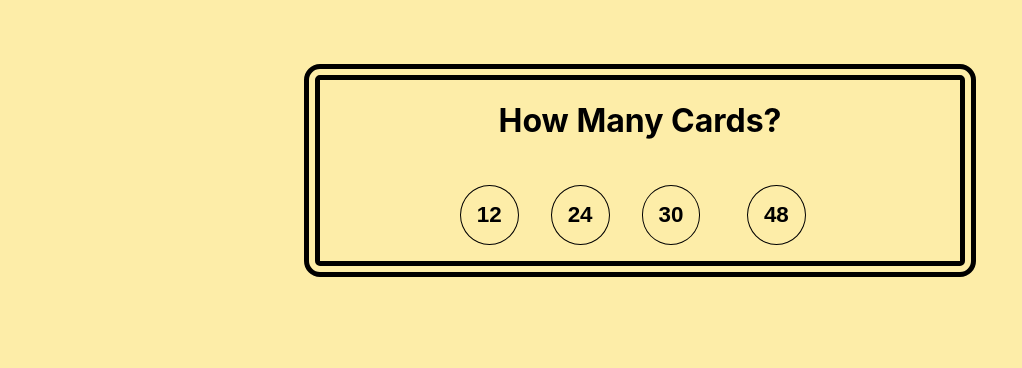
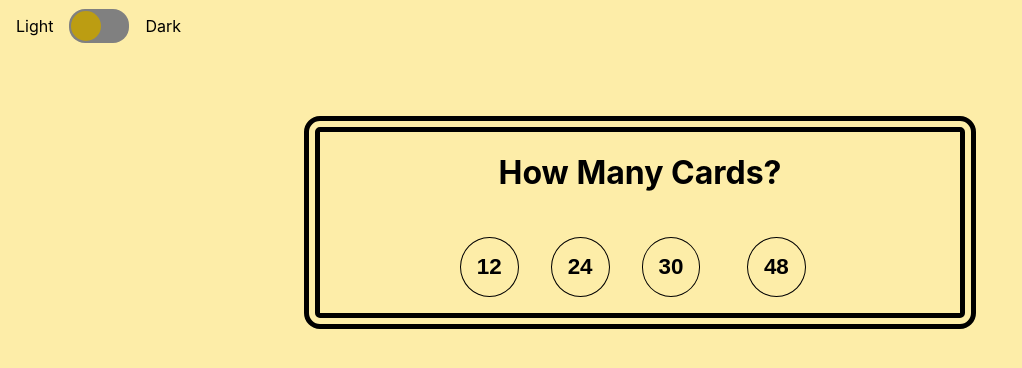
Before and after one commit to NadyaCodes/matchy-matchy, a React (Create React App) app: page / in a window 1280 px wide. Shown: the top 368 px of the page, without its empty margins (0-1022 px from the left). Built offline with nearby package versions, Linux system fonts and the light colour scheme.

Commit message:
add dark mode toggle

```diff
--- a/src/App.css
+++ b/src/App.css
@@ -1,5 +1,13 @@
-* {
+* > .light {
   background-color: #fdeda8;
+  color: black;
+  min-height: 100vh
+}
+
+* > .dark {
+  background-color: black;
+  color: #fdeda8;
+  min-height: 100vh
 }
 
 .card {
@@ -103,6 +111,7 @@
   border-radius: 50%;
   border: .07rem solid black;
   padding: 1rem;
+  background-color: #fdeda8;
 }
 
 .num-button:hover {
@@ -110,7 +119,7 @@
   background-color: black;
   color: #fdeda8;
   -webkit-box-shadow: 0px 10px 13px -7px #000000, -4px 3px 23px 6px rgba(130,122,86,0.59);
-box-shadow: 0px 10px 13px -7px #000000, -4px 3px 23px 6px rgba(130,122,86,0.59);
+  box-shadow: 0px 10px 13px -7px #000000, -4px 3px 23px 6px rgba(130,122,86,0.59);
 }
 
 .num-container {
@@ -138,6 +147,7 @@ box-shadow: 0px 10px 13px -7px #000000, -4px 3px 23px 6px rgba(130,122,86,0.59);
   border: .07rem solid black;
   padding: 1rem;
   width: 200px;
+  background-color: #fdeda8;
 }
 
 .back-button:hover {
@@ -195,6 +205,7 @@ div.time-banner > div {
   width: 30px;
   top: 2px;
   border-radius: 50%;
+  background-color:#bc9d12;
 }
 
 .switchLeft {
@@ -204,3 +215,11 @@ div.time-banner > div {
 .switchRight {
   left: 28px;
 }
+
+
+
+/* theme */
+
+.dark {
+  background-color: #000000;
+}
--- a/src/App.js
+++ b/src/App.js
@@ -2,6 +2,7 @@ import logo from './logo.svg';
 import './App.css';
 import {useState} from 'react'
 import CardDisplay from './CardDisplay';
+import Switch from './Switch';
 
 function App() {
   const [state, setState] = useState({num: 0, end: false, view: 'light', direction: 'vertical'})
@@ -10,9 +11,18 @@ function App() {
     setState((prev) => ({...prev, num: number}))
   }
 
+  const setSwitch = () => {
+    if (state.view === 'light') {
+      setState((prev) => ({...prev, view: 'dark'}))
+    } else {
+      setState((prev) => ({...prev, view: 'light'}))
+    }
+  }
+
 
   return (
-    <div>
+    <div className={state.view}>
+      <Switch leftElement='light' rightElement='dark' selected={state.view} onClick={() => setSwitch()}/>
       {state.num > 1
         ?
         <CardDisplay num={state.num} end={state.end} setState={setState} state={state}/>
--- a/src/CardDisplay.jsx
+++ b/src/CardDisplay.jsx
@@ -83,7 +83,6 @@ export default function CardDisplay(props) {
   return(
     <div>
       <div className='time-banner'>Time Left: &nbsp; <Countdown time={calcTime(num)} setState={setState} num={num}/></div>
-      {/* <button onClick={() => setDirection()} className='num-button'> Direction</button> */}
       <Switch leftElement='vertical' rightElement='horizontal' selected={state.direction} onClick={() => setSwitch()}/>
       {end === false ? <div className={displayClass}>{cardDisplay}<section><button className='back-button' onClick={() => reset()}>&#xab; Go Back &#xab; </button></section></div> : <End num={num} setState={setState} phrase="Tadaa"/>}
     </div>
```
